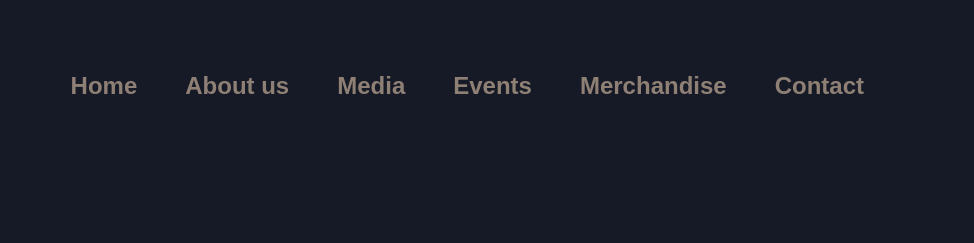
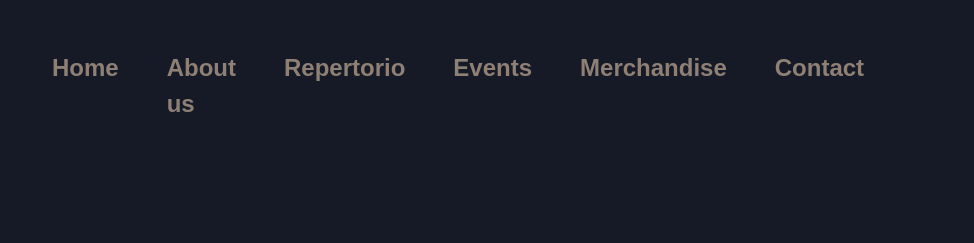
Before and after one commit to paul20202020/Cuarteto-Musinspiration, a plain HTML site: page merchandise.html in a window 1280 px wide. Shown: the top 243 px of the page, 306-1280 px from the left. Drawn offline with nearby package versions, Linux system fonts and the light colour scheme; a web font is replaced by a local one.

Commit message:
Update merchandise.html

```diff
--- a/merchandise.html
+++ b/merchandise.html
@@ -56,7 +56,7 @@
                 <a class="nav-link" href="aboutus.html">About us</a>
               </li>
               <li class="nav-item">
-                <a class="nav-link" href="media.html">Media</a>
+                <a class="nav-link" href="media.html">Repertorio</a>
               </li>
               <li class="nav-item">
                 <a class="nav-link" href="events.html">Events</a>
```
